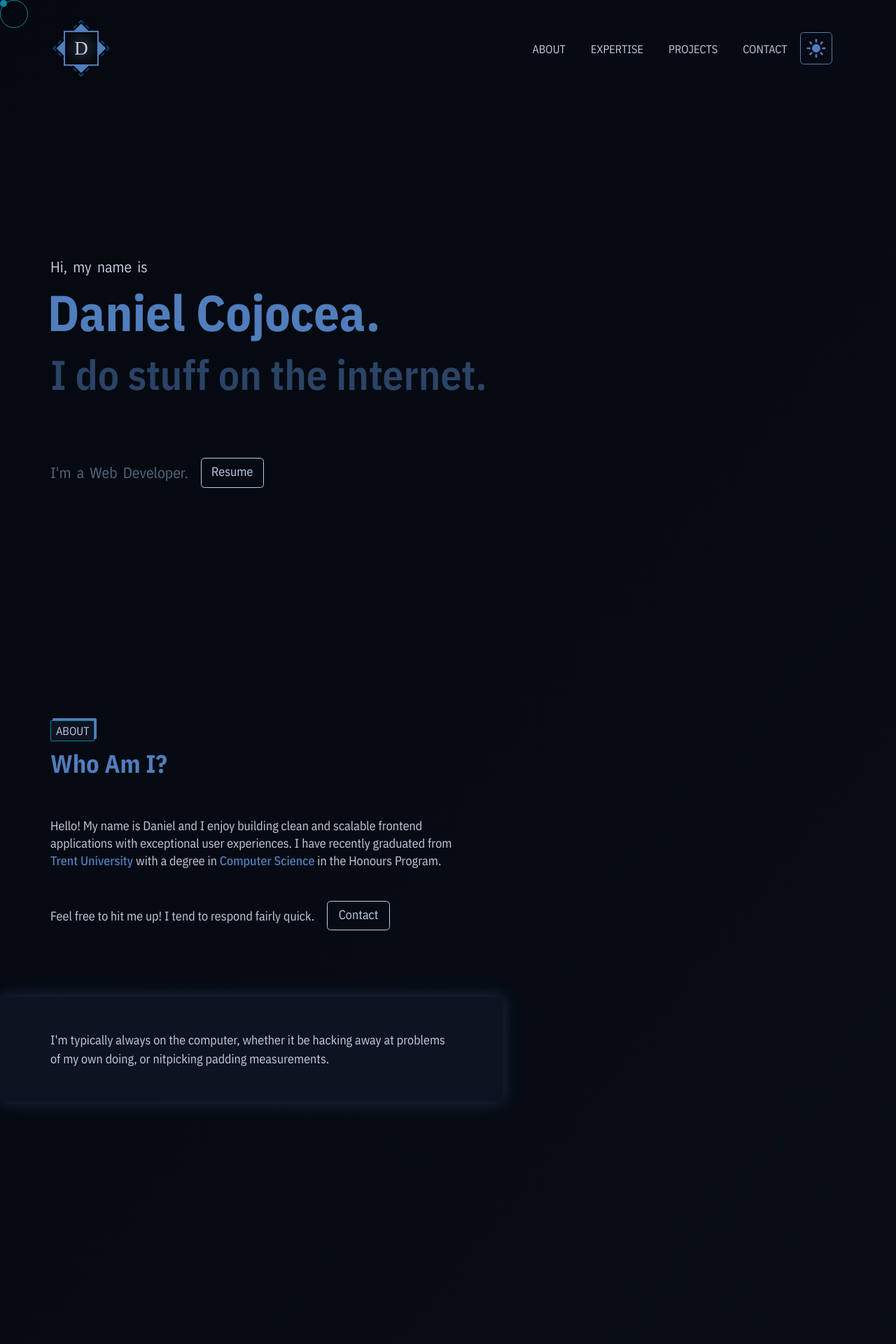
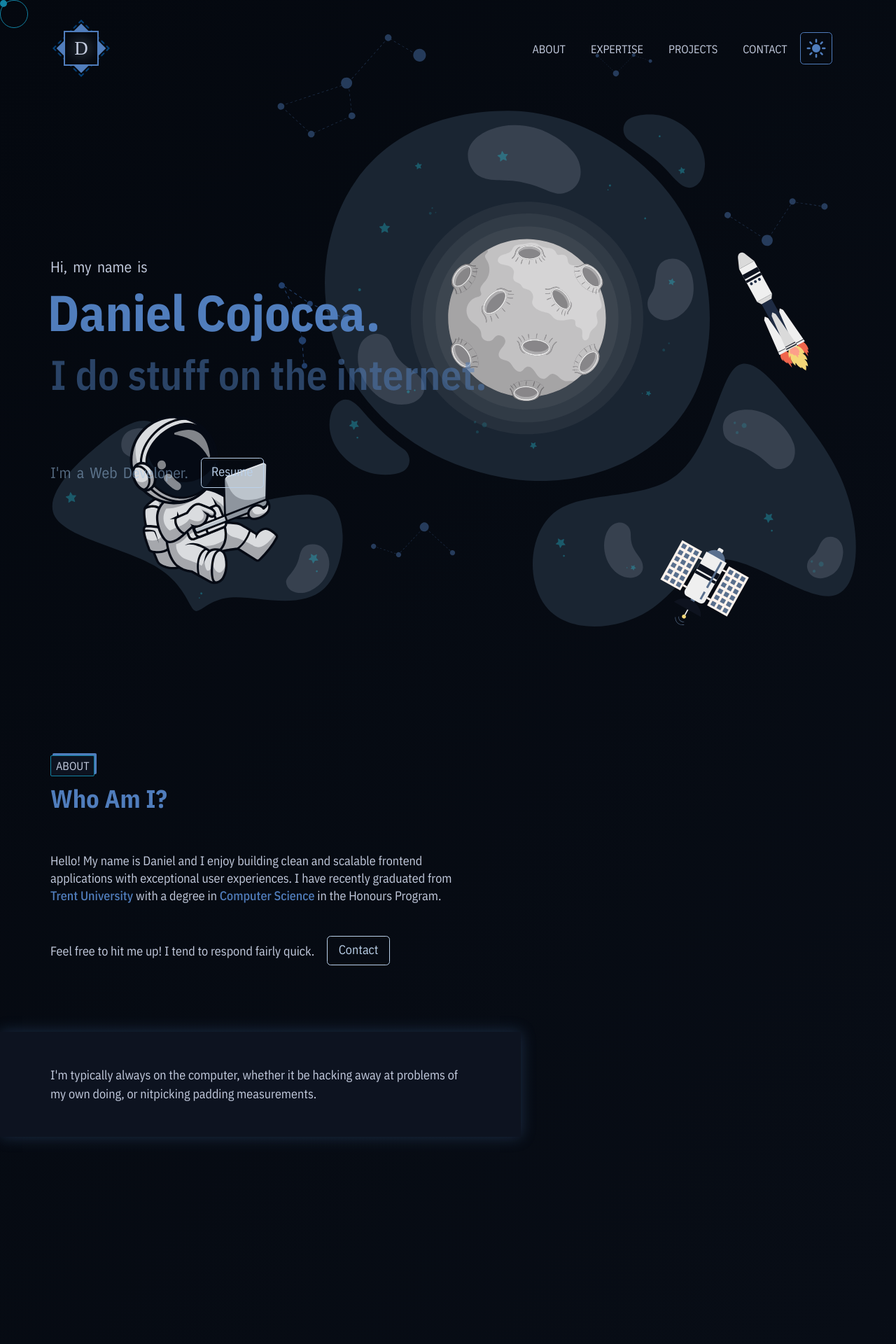
Before and after one commit to danielcj2/portfolio-v1, a React (Create React App) app: page / in a window 1280 px wide. Shown: the top 1920 px of the page at 70% size. Built offline with nearby package versions, Linux system fonts and the light colour scheme; a web font is replaced by a local one.

Commit message:
svg background

```diff
--- a/src/App.js
+++ b/src/App.js
@@ -43,7 +43,7 @@ const animateCursor = (event, interacting) => {
 }
 
 window.onmousemove = event =>{
-  const interactable = event.target.closest(".interactable") || event.target.closest(".slick-current"),
+  const interactable = event.target.closest(".interactable"),
         interacting = interactable !== null;
   var mobile = false;
 
--- a/src/components/About.js
+++ b/src/components/About.js
@@ -8,7 +8,7 @@ const About = () => {
     <div className="section d-flex flex-column justify-content-center">
       <div className="about text-left" id="about">
         <SectionHeading head="About" title="Who Am I?"/>
-        <RevealFramer><p>Hello! My name is Daniel and I enjoy building clean and scalable frontend applications with exceptional user experiences. I have recently graduated from <a className="underline-slide" href="https://www.trentu.ca/" target="_blank" rel="noopener noreferrer">Trent University</a> with a degree in <a className="underline-slide" href="https://www.trentu.ca/durham/academics/degrees-and-programs/computer-science-bsc" target="_blank" rel="noopener noreferrer">Computer Science</a> in the Honours Program.</p></RevealFramer>
+        <RevealFramer><p>Hello! My name is Daniel and I enjoy building clean and scalable frontend applications with exceptional user experiences. I have recently graduated from <a className="underline-slide interactable" href="https://www.trentu.ca/" target="_blank" rel="noopener noreferrer">Trent University</a> with a degree in <a className="underline-slide interactable" href="https://www.trentu.ca/durham/academics/degrees-and-programs/computer-science-bsc" target="_blank" rel="noopener noreferrer">Computer Science</a> in the Honours Program.</p></RevealFramer>
         {/* <p>Problem solver, critical thinker, passionate worker, loyal at heart, you name it!</p> */}
         <RevealFramer><p className="d-flex align-items-center flex-wrap">Feel free to hit me up! I tend to respond fairly quick. <HashLink className="contact-btn curtain text-center interactable" to="/#contact" scroll={scrollWidthOffset}>Contact</HashLink></p></RevealFramer>
         <RevealFramer>
--- a/src/components/Introduction.js
+++ b/src/components/Introduction.js
@@ -1,4 +1,5 @@
 import RevealFramer from "./RevealFramer";
+import blob from "../svg/blob-background.svg";
 
 const Introduction = () => {
   return (
@@ -14,6 +15,7 @@ const Introduction = () => {
           </div>
         </RevealFramer>
       </div>
+      <div className="space-background"><img src={blob}></img></div>
     </div>
   )
 }
--- a/src/components/RevealFramer.js
+++ b/src/components/RevealFramer.js
@@ -22,7 +22,7 @@ export default function RevealFramer({children}) {
         }}
         initial="hidden"
         animate={controls}
-        transition={{duration: 0.5, delay: 0.5}}>
+        transition={{duration: 0.5, delay: 0.3}}>
         {children}
       </motion.div>
     </div>
--- a/src/components/SliderComponent.js
+++ b/src/components/SliderComponent.js
@@ -85,7 +85,7 @@ const SliderComponent = () => {
   return (
     <div className="slider-container mx-auto">
       <Slider ref={arrowRef} {...settings}>
-        {projectList.map((project) => (<motion.div className={"project-wrapper " + project.name} key={project.id} onHoverStart={() => setHover(project.name)} onHoverEnd={() => setHover("")}><HashLink to={project.path}><img className="prj-cover" src={project.background} alt="Project cover" />
+        {projectList.map((project) => (<motion.div className={"project-wrapper interactable " + project.name} key={project.id} onHoverStart={() => setHover(project.name)} onHoverEnd={() => setHover("")}><HashLink to={project.path}><img className="prj-cover" src={project.background} alt="Project cover" />
         <motion.img
           className="prj-hover"
           src={project.hover}
@@ -94,7 +94,7 @@ const SliderComponent = () => {
           animate={isHover === project.name ? { y: "-100%", scale: 1/1.15} : {opacity: 1} }
           transition={{type:"spring", duration: 0.75}}>
         </motion.img></HashLink></motion.div>))}
-        {projectList.map((project) => (<motion.div className={"project-wrapper " + project.name} key={project.id} onHoverStart={() => setHover(project.name)} onHoverEnd={() => setHover("")}><HashLink to={project.path}><img className="prj-cover" src={project.background} alt="Project cover" />
+        {projectList.map((project) => (<motion.div className={"project-wrapper interactable " + project.name} key={project.id} onHoverStart={() => setHover(project.name)} onHoverEnd={() => setHover("")}><HashLink to={project.path}><img className="prj-cover" src={project.background} alt="Project cover" />
         <motion.img
           className="prj-hover"
           src={project.hover}
--- a/src/css/app.css
+++ b/src/css/app.css
@@ -193,12 +193,20 @@ header{
 .section{
   min-height: 850px;
   padding: 0 var(--indent);
-  margin-bottom: 50px;
+  margin-bottom: 100px;
   transition: padding 0.3s ease-out;
+  overflow: hidden;
 }
 
 .section:has(.intro){
   padding-top: calc(var(--indent) * 3) !important;
+}
+
+.space-background{
+  position: absolute;
+  top: 0;
+  right: 0;
+  z-index: -1;
 }
 
 @media (min-width: 1400px){
@@ -207,8 +215,8 @@ header{
   }
 }
 
-.section>div{
-  max-width: 575px;
+.section>div:not(.space-background){
+  max-width: 600px;
   color: var(--font-primary);
 }
 
@@ -653,7 +661,7 @@ div:has(.flippable-card){
 }
 
 .project-wrapper:hover .prj-cover{
-  transform: scale(1.05);
+  transform: scale(1.1);
 }
 
 .slick-slide{
```
Also changed, not shown: src/svg/blob-background.svg (added), src/svg/moon.svg (added).
